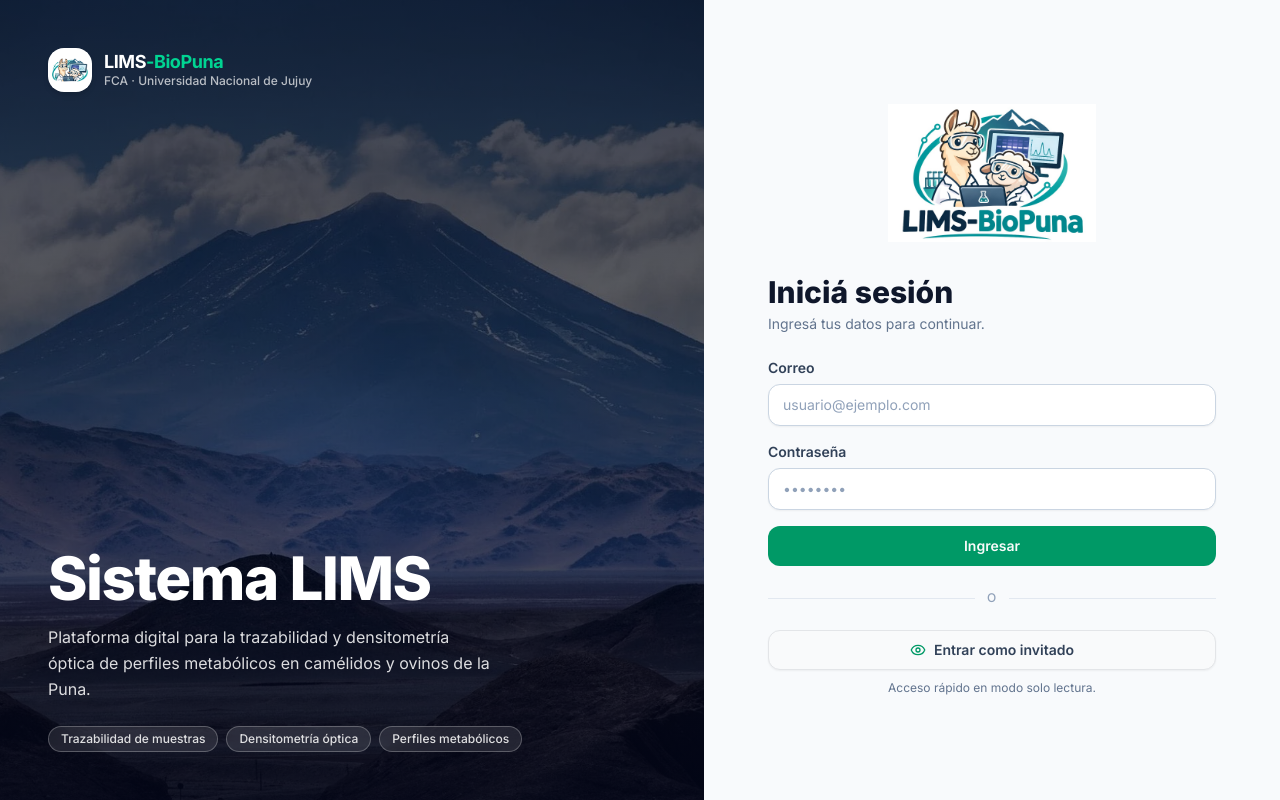
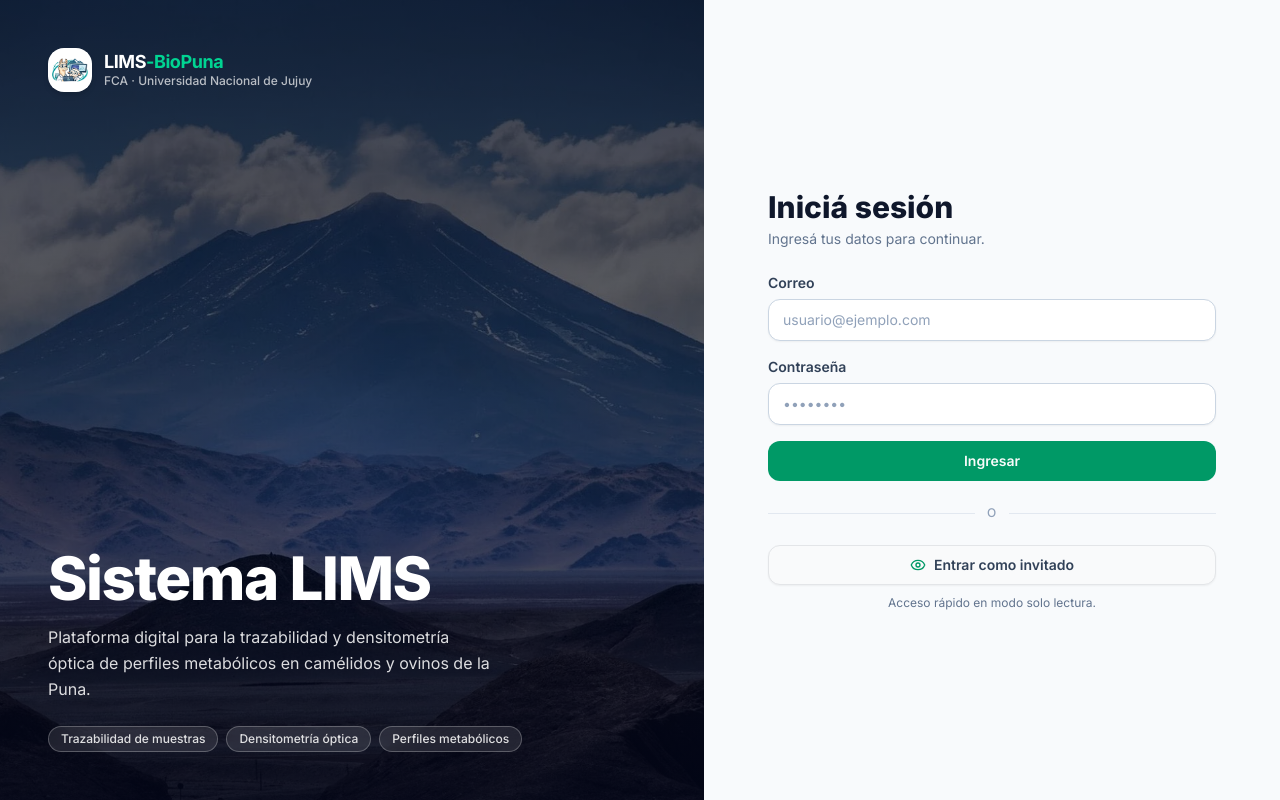
Before and after one commit to GabrielAriell/lims-biopuna, a Next.js app in the folder frontend/: page /login in a window 1280 px wide. Built offline with nearby package versions, Linux system fonts and the light colour scheme; no server answers.

Commit message:
style(login): quitar el logo del panel del formulario

```diff
--- a/frontend/app/login/page.tsx
+++ b/frontend/app/login/page.tsx
@@ -127,16 +127,7 @@ export default function PaginaLogin() {
         {/* Panel del formulario */}
         <section className="flex flex-1 items-center justify-center px-5 py-10 sm:px-8">
           <div className="w-full max-w-md">
-            <Image
-              src="/logo-sistema.jpeg"
-              alt="LIMS-BioPuna"
-              width={216}
-              height={144}
-              className="mx-auto h-auto w-44 sm:w-52"
-              priority
-            />
-
-            <div className="mt-6 sm:mt-8">
+            <div>
               <h2 className="text-2xl font-extrabold text-slate-900 sm:text-3xl">
                 Iniciá sesión
               </h2>
```
